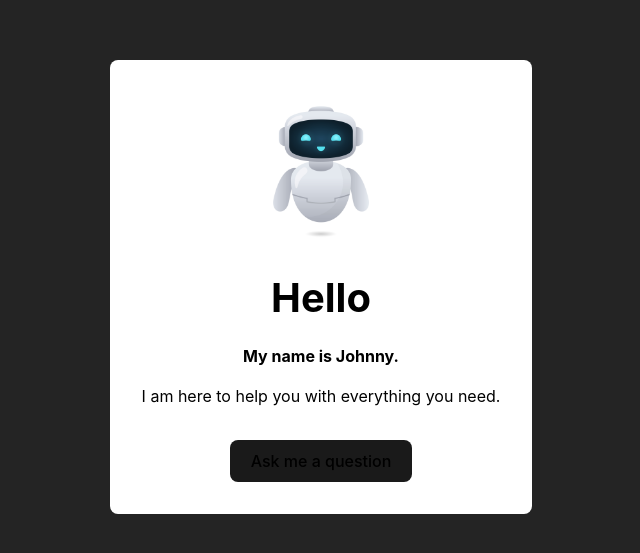
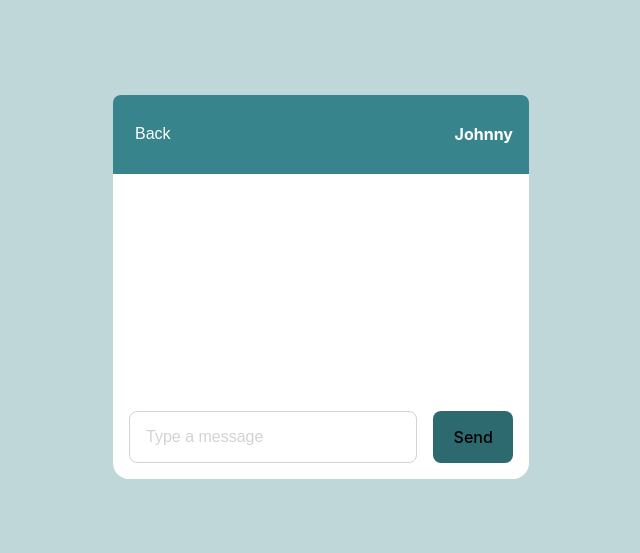
Before and after one commit to Johnnydev001/chatbot-helper, a React (Vite) app in the folder frontend/: page / in a window 1280 px wide. Shown: the part 113-666 px from the top of the page, without its empty margins (319-959 px from the left). Built offline with nearby package versions, Linux system fonts and the light colour scheme.

Commit message:
creating the chat

```diff
--- a/frontend/index.html
+++ b/frontend/index.html
@@ -4,7 +4,7 @@
     <meta charset="UTF-8" />
     <link rel="icon" type="image/svg+xml" href="/vite.svg" />
     <meta name="viewport" content="width=device-width, initial-scale=1.0" />
-    <title>Vite + React + TS</title>
+    <title>Chatbot helper</title>
   </head>
   <body>
     <main id="root">
--- a/frontend/src/App.css
+++ b/frontend/src/App.css
@@ -1,7 +1,7 @@
 #root {
   margin: 0 auto;
-  padding: 2rem;
+  padding: 0rem 1rem 0rem 1rem;
   text-align: center;
-  border-radius: 0.5rem;
+  border-radius: 1rem;
   background: #ffffff;
 }
--- a/frontend/src/App.tsx
+++ b/frontend/src/App.tsx
@@ -1,10 +1,12 @@
 import './App.css'
 import {Chatbot} from "./components/chatbot/Chatbot.tsx";
+import {Chat} from "./components/chat/Chat.tsx";
 
 function App() {
 
   return (
-      <Chatbot/>
+      // <Chatbot/>
+      <Chat/>
   )
 }
 
--- /dev/null
+++ b/frontend/src/components/chat/Chat.tsx
@@ -0,0 +1,30 @@
+import './chat.scss'
+export const Chat = () => {
+    return (
+
+        <section className={'container'}>
+
+            <div className={'navigation'}>
+                <button className={'back-btn'} aria-label={'go back'} title={'Go back'} role={"button"}> Back </button>
+                <h1 className={'heading'}>Johnny</h1>
+
+
+            </div>
+
+            <div className={'sub-container'}>
+
+                <div className={'chat-container'}></div>
+                <div className={'btns-container'}>
+
+                    <input aria-label={'text input'} className={'text-input'} type={'text'} title={'Type a message'} placeholder={'Type a message'}/>
+                    <button className={'send-btn'} aria-label={'send message'} title={'Send message'} role={"button"}> Send
+                    </button>
+                </div>
+
+
+            </div>
+
+
+        </section>
+    )
+}
--- /dev/null
+++ b/frontend/src/components/chat/chat.scss
@@ -0,0 +1,108 @@
+$borderRadius: 0.5rem;
+$lightGray: #D3D3D3FF;
+
+.container {
+
+  display: grid;
+  justify-items: center;
+  padding: 0;
+  margin: 0;
+  width: 30vw;
+  height: 30vw;
+
+
+
+  border-bottom-left-radius: $borderRadius;
+  border-bottom-right-radius: $borderRadius;
+
+  .navigation {
+    width: 100%;
+
+    border-top-left-radius: $borderRadius;
+    border-top-right-radius: $borderRadius;
+
+    align-self: start;
+    display: flex;
+    justify-content: space-between;
+    align-items: center;
+    padding: 1rem;
+    color: white;
+    background-color: #38848c;
+
+    .back-btn {
+      color: #ffffff;
+      background-color: transparent;
+      border: none;
+      font-size: 1rem;
+      cursor: pointer;
+    }
+
+    .heading {
+        font-size: 1rem;
+        color: #ffffff;
+    }
+
+  }
+
+  .sub-container {
+    padding: 1rem 1rem 1rem 1rem;
+    width: 100%;
+    display: grid;
+    align-self: end;
+    border-bottom-left-radius: $borderRadius;
+    border-bottom-right-radius: $borderRadius;
+
+    .chat-container {
+      width: 100%;
+
+    }
+
+    .btns-container {
+
+      width: 100%;
+      align-self: end;
+      display: flex;
+      column-gap: 1rem;
+
+      .text-input {
+        width: 100%;
+        padding:1rem;
+        color: #000000;
+        background-color: #ffffff;
+        border: 0.5px solid $lightGray;
+        justify-self: start;
+        font-size: 1rem;
+        border-radius: $borderRadius;
+      }
+
+      .text-input::placeholder{
+        color: #D3D3D3FF;
+      }
+
+      .send-btn {
+        border-radius: 8px;
+        border: 1px solid transparent;
+        padding: 0.6em 1.2em;
+        font-size: 1em;
+        font-weight: 500;
+        font-family: inherit;
+        cursor: pointer;
+        transition: border-color 0.25s;
+
+        background-color: #2d6a70;
+      }
+      .send-btn:hover {
+        border-color: black;
+        box-shadow: #242424 0px 0px 0.5px 1px;
+        background-color: #38848c;
+      }
+      .send-btn:focus,
+      .send-btn:focus-visible {
+        outline: 4px auto -webkit-focus-ring-color;
+      }
+    }
+
+  }
+
+
+}
--- a/frontend/src/components/chatbot/Chatbot.tsx
+++ b/frontend/src/components/chatbot/Chatbot.tsx
@@ -4,6 +4,4 @@ export const Chatbot = () => {
 
         return <ChatbotView />
 
-
-
 }
--- a/frontend/src/components/chatbot/chatbot.scss
+++ b/frontend/src/components/chatbot/chatbot.scss
@@ -9,7 +9,6 @@
     .chatbot {
         height: 10rem;
         width: 10rem;
-
     }
     .chatbot:hover {
         transform: scale(1.2);
@@ -25,7 +24,8 @@
 
 
     .heading {
-        font-size: 2.5em;
+        font-weight: 500;
+        font-size: 2em;
         margin: 0;
     }
 
@@ -36,15 +36,12 @@
         text-align: center;
 
         .sub-heading {
-            font-size: 1em;
+            font-size: 1.5em;
             margin: 0;
-            max-width: 10rem;
+            font-weight: normal;
         }
 
     }
-
-
-
 
     .btn {
         border-radius: 8px;
@@ -53,19 +50,19 @@
         font-size: 1em;
         font-weight: 500;
         font-family: inherit;
-        background-color: #1a1a1a;
         cursor: pointer;
         transition: border-color 0.25s;
 
+        background-color: #2d6a70;
     }
     .btn:hover {
-        border-color: #646cff;
+        border-color: black;
+        box-shadow: #242424 0px 0px 0.5px 1px;
+        background-color: #38848c;
     }
     .btn:focus,
     .btn:focus-visible {
         outline: 4px auto -webkit-focus-ring-color;
     }
 
-
-
 }
--- a/frontend/src/index.css
+++ b/frontend/src/index.css
@@ -1,13 +1,10 @@
 :root {
   font-family: Inter, system-ui, Avenir, Helvetica, Arial, sans-serif;
-  line-height: 1.5;
-  font-weight: 400;
 
   color-scheme: light dark;
   color: rgba(255, 255, 255, 0.87);
-  background-color: #242424;
+  background-color: #bfd7d8;
 
-  font-synthesis: none;
   text-rendering: optimizeLegibility;
   -webkit-font-smoothing: antialiased;
   -moz-osx-font-smoothing: grayscale;
```
